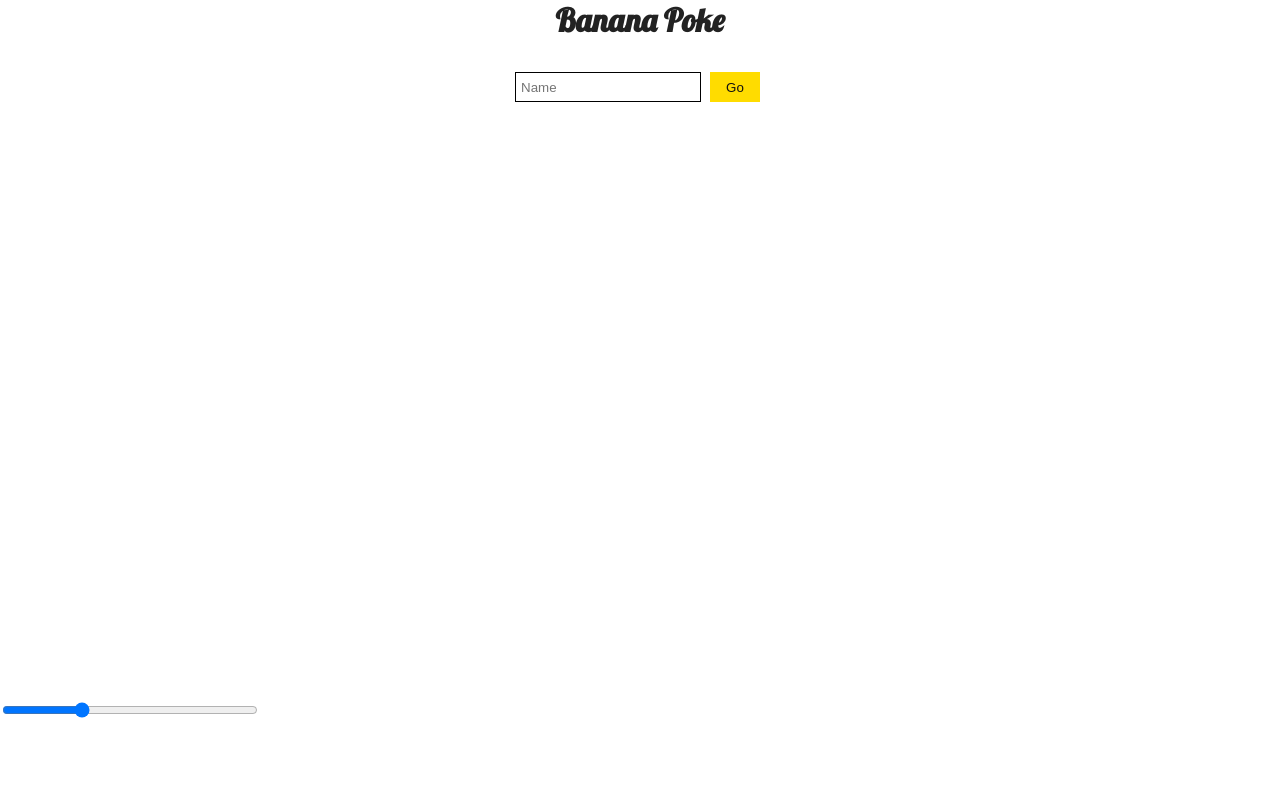
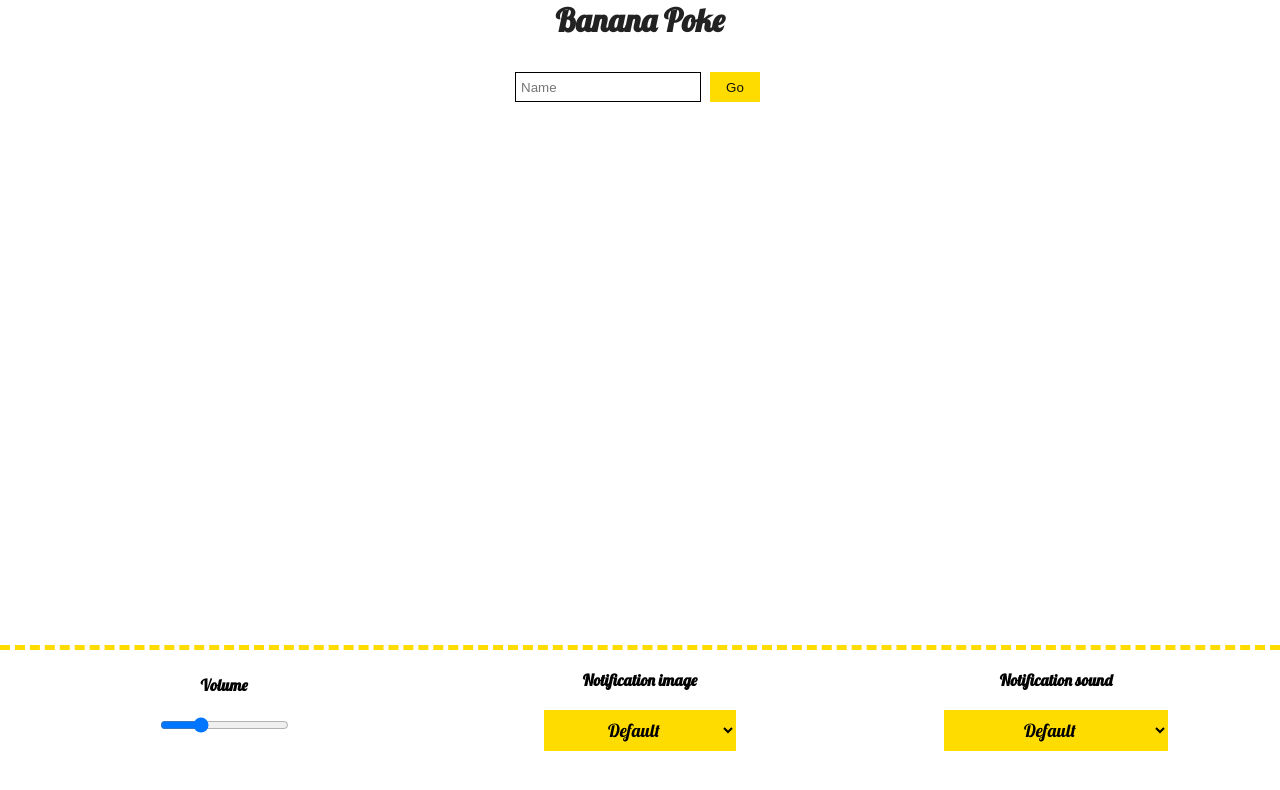
Before and after one commit to Dowdow/PokeSystem, a website: page index.html in a window 1280 px wide. Drawn offline with nearby package versions, Linux system fonts and the light colour scheme; no server answers.

Commit message:
Image and sound chooser

```diff
--- a/app.js
+++ b/app.js
@@ -5,9 +5,9 @@ var io = require('socket.io')(http);
 var md5 = require("blueimp-md5");
 
 app.use('/css', express.static(__dirname + '/css'));
-app.use('/js', express.static(__dirname + '/js'));
 app.use('/font', express.static(__dirname + '/font'));
 app.use('/img', express.static(__dirname + '/img'));
+app.use('/js', express.static(__dirname + '/js'));
 app.use('/sound', express.static(__dirname + '/sound'));
 
 app.get('/', function (req, res) {
--- a/css/style.css
+++ b/css/style.css
@@ -43,7 +43,8 @@ footer {
     position: fixed;
     bottom: 0px;
     width: 100%;
-    min-height: 100px;
+    min-height: 150px;
+    border-top: 5px dashed #FFDC00;
 }
 
 form {
@@ -65,6 +66,11 @@ button {
     min-width: 50px;
     color: #111111;
     margin: 5px;
+    cursor: pointer;
+}
+
+button:focus {
+    outline: none;
 }
 
 #leave-room {
@@ -107,3 +113,69 @@ button {
     width: 100%;
     text-align: center;
 }
+
+.volume {
+    float: left;
+    display: inline-block;
+    width: 35%;
+    text-align: center;
+}
+
+.volume h4 {
+    font-family: Lobster;
+    margin-top: 25px;
+    margin-bottom: 20px;
+}
+
+.image {
+    display: inline-block;
+    width: 30%;
+    text-align: center;
+}
+
+.image h4 {
+    font-family: Lobster;
+    margin-top: 20px;
+    margin-bottom: 20px;
+}
+
+.image select {
+    font-family: Lobster;
+    font-size: 18px;
+    background-color: #FFDC00;
+    border: none;
+    padding: 8px;
+    width: 50%;
+    text-align-last:center;
+}
+
+.image select:focus {
+    outline: none;
+}
+
+.audio {
+    display: inline-block;
+    width: 35%;
+    float: right;
+    text-align: center;
+}
+
+.audio h4 {
+    font-family: Lobster;
+    margin-top: 20px;
+    margin-bottom: 20px;
+}
+
+.audio select {
+    font-family: Lobster;
+    font-size: 18px;
+    background-color: #FFDC00;
+    border: none;
+    padding: 8px;
+    width: 50%;
+    text-align-last:center;
+}
+
+.audio select:focus {
+    outline: none;
+}
--- a/index.html
+++ b/index.html
@@ -21,14 +21,7 @@
 
 <section id="room">
     <h3>Rooms available</h3>
-    <div id="room-list">
-        <a>Room</a>
-        <a>Room</a>
-        <a>Room</a>
-        <a>Room</a>
-        <a>Room</a>
-        <a>Room</a>
-    </div>
+    <div id="room-list"></div>
 
     <h3>Create your own room</h3>
     <form>
@@ -47,8 +40,25 @@
 </section>
 
 <footer>
-    <input id="volume" style="width:20%;" type="range" value="3" max="10" min="0" step="1">
-    <audio id="sound" src="sound/notification.mp3" preload="auto"></audio>
+    <div class="volume">
+        <h4>Volume</h4>
+        <input id="volume" type="range" value="3" max="10" min="0" step="1">
+    </div>
+    <div class="image">
+        <h4>Notification image</h4>
+        <select id="image-select">
+            <option value="default.jpg">Default</option>
+            <option value="dwayne.jpg">Dwayne</option>
+        </select>
+    </div>
+    <div class="audio">
+        <h4>Notification sound</h4>
+        <select id="audio-select">
+            <option value="notification.mp3">Default</option>
+            <option value="notification2.mp3">Classic</option>
+        </select>
+        <audio id="sound" src="sound/notification.mp3" preload="auto"></audio>
+    </div>
 </footer>
 
 <script src="/socket.io/socket.io.js"></script>
--- a/js/client.js
+++ b/js/client.js
@@ -5,10 +5,11 @@ document.getElementById('leave-room').style.display = 'none';
 var socket = io.connect();
 var rooms = {};
 var me;
+var image = '/img/notifications/default.jpg';
 var sound = document.getElementById('sound');
 sound.volume = 0.3;
 
-buildNotification({'title': 'Welcome to Banana Poke', 'message': ''});
+buildNotification({'title': 'Welcome to Banana Poke', 'message': '', 'icon': image});
 
 socket.on('login', function (user) {
     me = user;
@@ -122,6 +123,15 @@ document.getElementById('poke-room').onclick = function (event) {
     socket.emit('poke', poke);
 };
 
+document.getElementById('image-select').onchange = function () {
+    image = '/img/notifications/' + document.getElementById('image-select').value;
+};
+
+document.getElementById('audio-select').onchange = function () {
+    sound.src = '/sound/' + document.getElementById('audio-select').value;
+    sound.load();
+};
+
 function joinroom(event) {
     event.preventDefault();
     var id = event.srcElement.id;
@@ -183,7 +193,8 @@ function buildPoke(id, room, title, message) {
         'id': id,
         'room': room,
         'title': title,
-        'message': message
+        'message': message,
+        'icon': image
     };
 }
 
@@ -192,7 +203,7 @@ function buildNotification(poke) {
         alert("Desktop notifications are not supported :(");
     }
     else if (Notification.permission === "granted") {
-        var notification = new Notification(poke.title, {'body': poke.message});
+        var notification = new Notification(poke.title, {'body': poke.message, 'icon': poke.icon});
         playNotification();
         setTimeout(notification.close.bind(notification), 5000);
     }
@@ -202,7 +213,7 @@ function buildNotification(poke) {
                 Notification.permission = permission;
             }
             if (permission === "granted") {
-                var notification = new Notification(poke.title, {'body': poke.message});
+                var notification = new Notification(poke.title, {'body': poke.message, 'icon': poke.icon});
                 playNotification();
                 setTimeout(notification.close.bind(notification), 5000);
             }
```
Also changed, not shown: README.md, img/notifications/default.jpg (added), img/notifications/dwayne.jpg (added), 1 other file.
